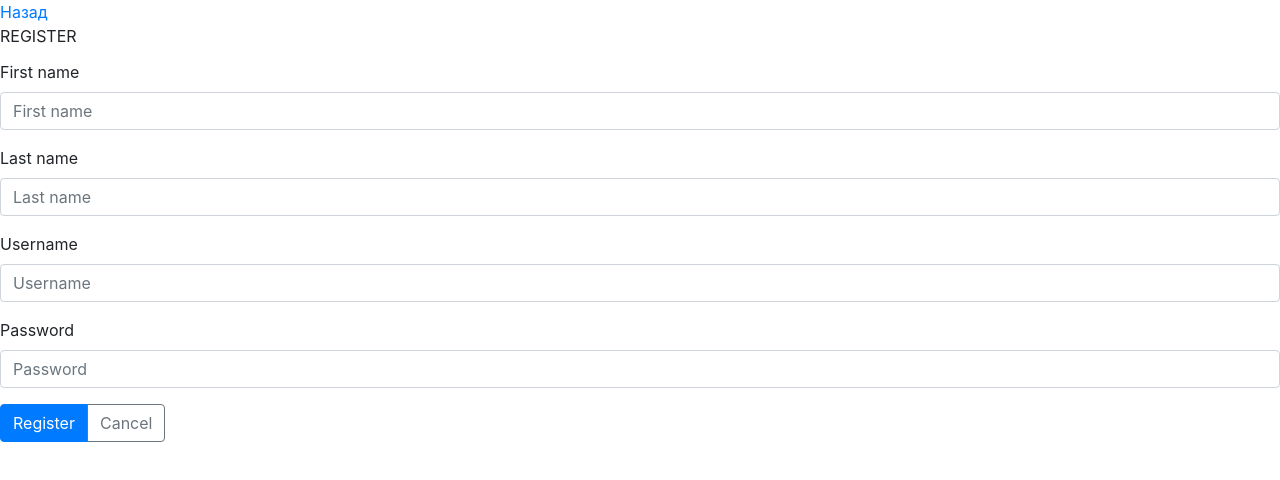
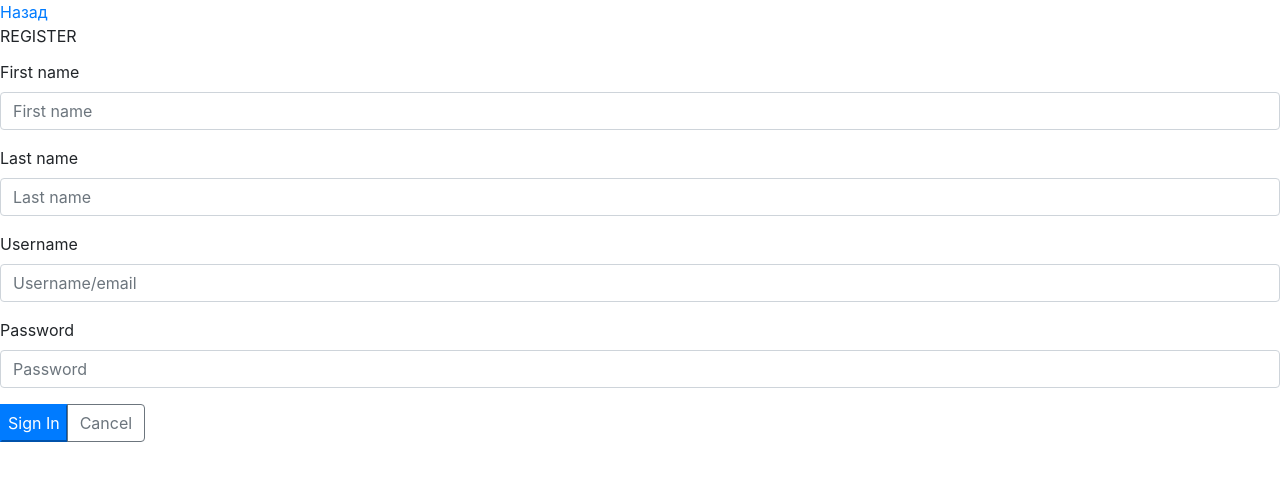
Before and after one commit to Nadinchik/news_react_redux, a React (Create React App) app in the folder client/: page /registration in a window 1280 px wide. Shown: the top 480 px of the page. Built offline with nearby package versions, Linux system fonts and the light colour scheme.

Commit message:
passportAuth

```diff
--- a/client/src/pages/Login/index.js
+++ b/client/src/pages/Login/index.js
@@ -21,11 +21,13 @@ class Login extends Component {
 
    onSubmit = () =>{
        const {identifier, password} = this.state;
-        this.props.dispatch(authorize(identifier, password))
+        this.props.dispatch(authorize(identifier, password));
     };
 
     render() {
         const {identifier, password, isLoading} = this.state;
+        console.log('this.state -->', this.state);
+
         return (
             <div className='thead-light'>
                 <div className="LinkGoBack">
--- a/client/src/pages/Registration/index.js
+++ b/client/src/pages/Registration/index.js
@@ -1,27 +1,31 @@
-import React, { Component } from 'react';
-import { Link } from "react-router-dom";
+import React, {Component} from 'react';
+import {Link} from "react-router-dom";
+import {authorize} from "../../redux/actions/auth";
 
 class Registration extends Component {
   constructor(props) {
     super(props);
     this.state = {
-            email: ''
+      firstName: '',
+      lastName: '',
+      identifier: '',
+      password: '',
+      isLoading: false
     };
-        this.handleEmailChange = this.handleEmailChange.bind(this);
-        this.handleSubmit = this.handleSubmit.bind(this);
   }
 
-    handleEmailChange(event) {
-        console.log('handleEmailChange', this);
-        this.setState({email: event.target.value});
-    }
+  handleChange = (event) =>{
+    const {name, value} = event.target;
+    this.setState({ [name]: value });
+  };
 
-    handleSubmit(event) {
-        event.preventDefault();
-        console.log('form submitted and email value is', this.state.email);
-    }
+  onSubmit = () =>{
+    const {identifier, password} = this.state;
+    this.props.dispatch(authorize(identifier, password));
+  };
 
   render() {
+    const {firstName, lastName, identifier, password, isLoading} = this.state;
     return (
       <div className='thead-light'>
         <div className="LinkGoBack">
@@ -35,22 +39,60 @@ class Registration extends Component {
             <form action="/registration" method="post">
               <div className="form-group">
                 <label htmlFor="formGroupExampleInput">First name</label>
-                                <input type="text" className="form-control username" id="formGroupExampleInput" placeholder="First name" />
+                <input
+                  type="text"
+                  name="firstName"
+                  className="form-control username"
+                  id="formGroupExampleInput"
+                  placeholder="First name"
+                  value={firstName}
+                  onChange={this.handleChange}
+                />
               </div>
               <div className="form-group">
                 <label htmlFor="formGroupExampleInput">Last name</label>
-                                <input type="text" className="form-control username" id="formGroupExampleInput" placeholder="Last name" />
+                <input
+                  type="text"
+                  name="lastName"
+                  className="form-control username"
+                  id="formGroupExampleInput"
+                  placeholder="Last name"
+                  value={lastName}
+                  onChange={this.handleChange}
+                />
               </div>
               <div className="form-group">
                 <label htmlFor="formGroupExampleInput">Username</label>
-                                <input type="text" className="form-control username" id="formGroupExampleInput" placeholder="Username" />
+                <input
+                  type="text"
+                  name="identifier"
+                  className="form-control username"
+                  id="formGroupExampleInput"
+                  value={identifier}
+                  onChange={this.handleChange}
+                  placeholder="Username/email"
+                />
               </div>
               <div className="form-group">
                 <label htmlFor="formGroupExampleInput2">Password</label>
-                                <input type="password" className="form-control password" id="formGroupExampleInput2" placeholder="Password" />
+                <input
+                  type="password"
+                  name='password'
+                  className="form-control password"
+                  id="formGroupExampleInput2"
+                  value={password}
+                  onChange={this.handleChange}
+                  placeholder="Password"
+                />
               </div>
               <div className='btn-group'>
-                                <input type="submit" className='btn btn-primary' value="Register"/>
+                <button
+                  className='btn-primary'
+                  onClick={this.onSubmit}
+                  disabled={isLoading}
+                >
+                  Sign In
+                </button>
                 <button className='btn btn-outline-secondary'>Cancel</button>
               </div>
             </form>
--- a/client/src/redux/sagas/index.js
+++ b/client/src/redux/sagas/index.js
@@ -1,5 +1,5 @@
-import {call, put, takeLatest} from 'redux-saga/effects';
-import {AUTH_REQUEST, AUTH_FAIL, AUTH_SUCCESS} from "../reducers/authReducer";
+import { call, put, takeLatest } from 'redux-saga/effects';
+import { AUTH_REQUEST, AUTH_FAIL, AUTH_SUCCESS } from "../reducers/authReducer";
 
 const fetchJSON = (url, options = {}) =>
   new Promise((resolve, reject) => {
```
Also changed, not shown: 2 other files (tests, documents, lock files or other folders). Lines whose indentation alone changed are shown as unchanged.
